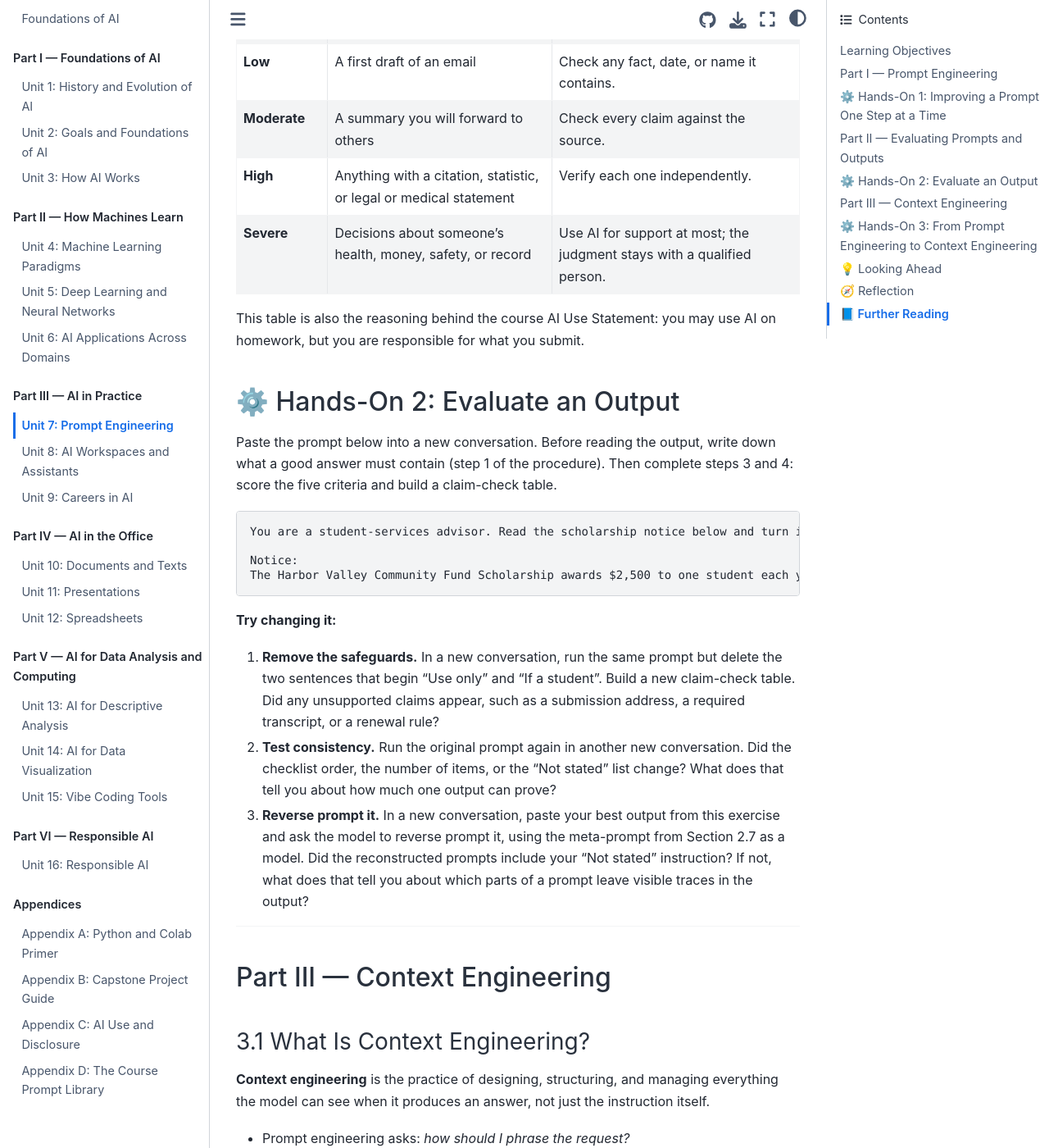
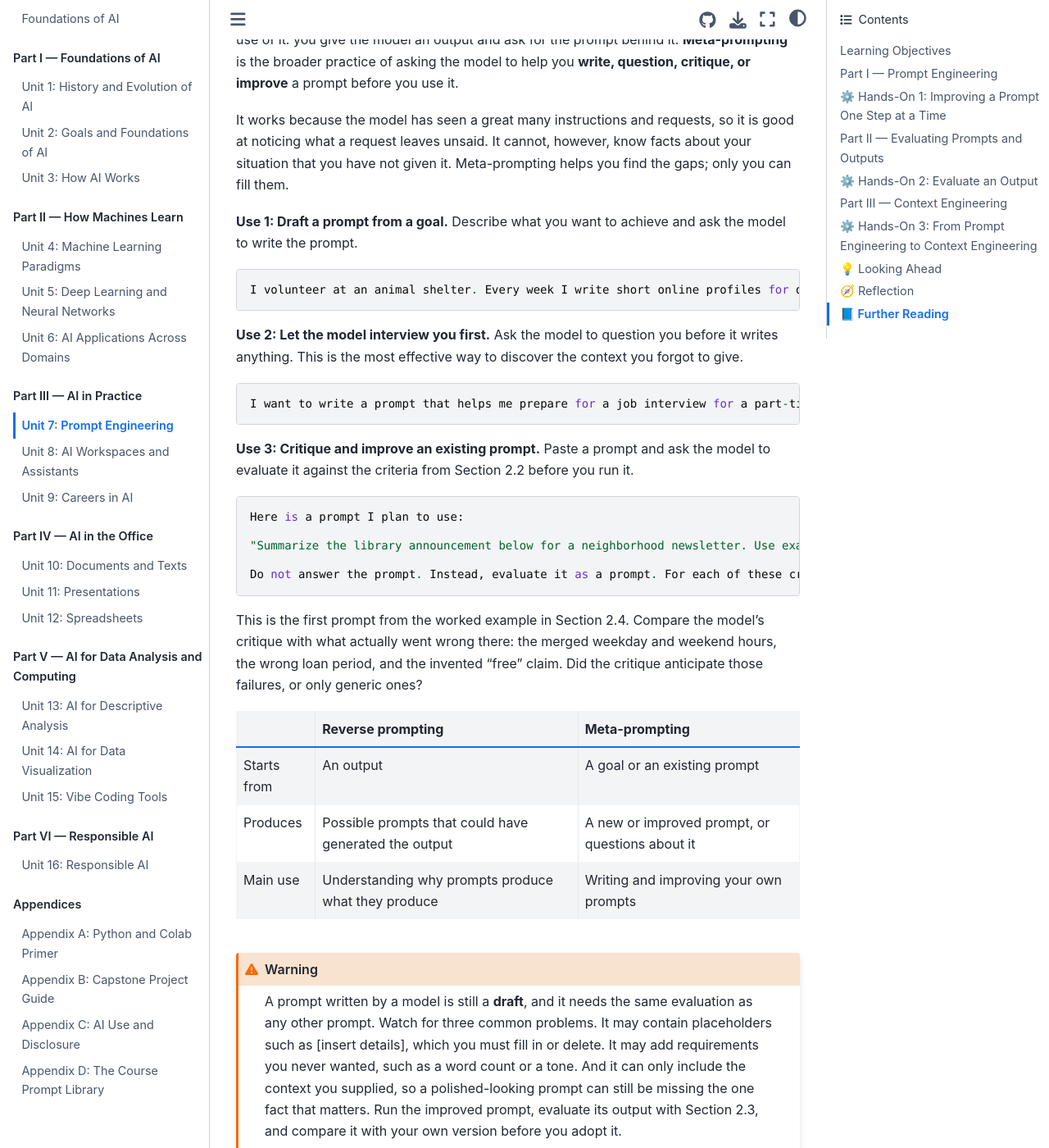
Before and after one commit to lndecastro/Foundations_of_AI, a Jupyter Book: the page built from book/Unit_07_Prompt_Engineering.md, in a window 1280 px wide and 1400 px high, scrolled down 11736 px. Shown: the whole window at 82% size. Built offline with Jupyter Book 1.0.4 settings and Sphinx 7.4.7 and the Sphinx Book theme 1.1.4, drawn with Linux system fonts in a browser that asks for light colours; some of the changed text lies outside the part shown.

Commit message:
Enhance Unit 07 with reverse and meta-prompting sections
Added sections on reverse prompting and meta-prompting, explaining their definitions and uses in prompt engineering.

````diff
--- a/book/Unit_07_Prompt_Engineering.md
+++ b/book/Unit_07_Prompt_Engineering.md
@@ -18,6 +18,7 @@ After completing this unit, you will be able to:
 - Recognize and apply five common prompt types: instructional, role-based, chain-of-thought, zero-shot, and few-shot.
 - Improve a prompt through iteration, changing one thing at a time.
 - **Evaluate** a prompt-output pair using five quality criteria and check its factual claims.
+- Use reverse prompting and meta-prompting to analyze, write, and improve prompts.
 - Explain what context engineering is, how it differs from prompt engineering, and apply its main techniques.
 
 ---
@@ -353,7 +354,7 @@ The revision assigns each bullet a job, which makes omissions obvious, and it na
 
 Reverse prompting starts from an **output** and asks: *what prompt would have produced this?* It is not a prompt type; it is an analysis method. It trains you to see which features of a prompt produce which features of an answer.
 
-You can do it yourself, or ask the model to do it with a **meta-prompt** (a prompt about prompts):
+You can do it yourself, or ask the model to do it with a **meta-prompt** (a prompt about prompts; Section 2.8 covers meta-prompting in full):
 
 ```
 Here is an AI-generated output:
@@ -362,12 +363,63 @@ Here is an AI-generated output:
 2. Photograph your belongings and store the photos online.
 3. Pack a go-bag with medications, documents, water, and chargers.
 
-Your task is to reverse prompt this output. Propose three different prompts that could have generated it. For each one, explain which words in the prompt would produce the numbered format, the practical tone, and the focus on preparation before a storm. Then explain how changing the audience in each prompt would change the output.
+Your task is to reverse prompt this output.
+Propose three different prompts that could have generated it.
+For each one, explain which words in the prompt would produce the numbered format, the practical tone, and the focus on preparation before a storm.
+Then explain how changing the audience in each prompt would change the output.
 ```
 
 Compare the model's reconstructed prompts with your own guesses. Did either include a role? An audience? A number of items? Each feature you can explain is a feature you can now produce deliberately.
 
-### 2.8 How Much Checking Is Enough?
+### 2.8 Meta-Prompting: Using AI to Write and Improve Prompts
+
+A **meta-prompt** is a prompt whose subject is another prompt. Reverse prompting is one use of it: you give the model an output and ask for the prompt behind it. **Meta-prompting** is the broader practice of asking the model to help you **write, question, critique, or improve** a prompt before you use it.
+
+It works because the model has seen a great many instructions and requests, so it is good at noticing what a request leaves unsaid. It cannot, however, know facts about your situation that you have not given it. Meta-prompting helps you find the gaps; only you can fill them.
+
+**Use 1: Draft a prompt from a goal.** Describe what you want to achieve and ask the model to write the prompt.
+
+```
+I volunteer at an animal shelter. Every week I write short online profiles for dogs available for adoption, and I want an AI assistant to draft them for me from my notes. Write a prompt I can reuse for this task. The prompt must contain the four components of a prompt: an instruction, context, a place for the input data, and an output format. Explain in one sentence why you chose each component.
+```
+
+**Use 2: Let the model interview you first.** Ask the model to question you before it writes anything. This is the most effective way to discover the context you forgot to give.
+
+```
+I want to write a prompt that helps me prepare for a job interview for a part-time position at a local bank. Before you write the prompt, ask me up to five questions about anything you would need to know to make it effective. Ask the questions one at a time and wait for my answer to each. After the last answer, write the complete prompt.
+```
+
+**Use 3: Critique and improve an existing prompt.** Paste a prompt and ask the model to evaluate it against the criteria from Section 2.2 before you run it.
+
+```
+Here is a prompt I plan to use:
+
+"Summarize the library announcement below for a neighborhood newsletter. Use exactly three bullet points. Include the new hours, the laptop rules, and the cost of late returns. Use only the information in the announcement."
+
+Do not answer the prompt. Instead, evaluate it as a prompt. For each of these criteria, explain how the prompt could lead to a weak output: relevance, completeness, clarity, factual accuracy, and format. Then write an improved version and list each change you made with the reason for it.
+```
+
+This is the first prompt from the worked example in Section 2.4. Compare the model's critique with what actually went wrong there: the merged weekday and weekend hours, the wrong loan period, and the invented "free" claim. Did the critique anticipate those failures, or only generic ones?
+
+| | Reverse prompting | Meta-prompting |
+| :--- | :--- | :--- |
+| Starts from | An output | A goal or an existing prompt |
+| Produces | Possible prompts that could have generated the output | A new or improved prompt, or questions about it |
+| Main use | Understanding why prompts produce what they produce | Writing and improving your own prompts |
+
+```{warning}
+A prompt written by a model is still a **draft**, and it needs the same evaluation as any other prompt. Watch for three common problems. It may contain placeholders such as [insert details], which you must fill in or delete. It may add requirements you never wanted, such as a word count or a tone. And it can only include the context you supplied, so a polished-looking prompt can still be missing the one fact that matters. Run the improved prompt, evaluate its output with Section 2.3, and compare it with your own version before you adopt it.
+```
+
+### Exercise 2: Meta-Prompting
+
+1. Choose a task you actually do: writing to a professor, planning a trip, preparing a presentation, or summarizing readings.
+2. Write your own prompt for it first, without help.
+3. In a new conversation, use the interview-first meta-prompt (Use 2), adapted to your task, and answer the model's questions.
+4. Run both prompts, each in its own new conversation, and score both outputs with the five criteria.
+5. Which prompt won? Which questions from the model revealed context you had left out?
+
+### 2.9 How Much Checking Is Enough?
 
 Not every output deserves the same scrutiny. Match the effort to the cost of an error.
 
@@ -597,7 +649,7 @@ Writing the same role and reference context into every conversation is tedious.
 3. In the worked example of Section 2.4, the prompt said "use only the information in the announcement" and the model still added a claim. What does that imply about how much any prompt can guarantee?
 4. A well-engineered prompt makes the output more likely to be **what you asked for**. Does it make it more likely to be **correct**? Are those the same thing?
 
-**Connecting to HW7 (Prompt Iteration Log):** choose one real task from your own life, studies, or intended career. Write an initial prompt and then five successive revisions, changing one thing each time and running each in a new conversation. For each version, record what you changed and why, the five criterion scores, and any claims you checked. Your final version must use at least two context engineering techniques from Section 3.3; name them. End with the AI Disclosure statement required by the syllabus. The log is graded, not the final prompt.
+**Connecting to HW7 (Prompt Iteration Log):** choose one real task from your own life, studies, or intended career. Write an initial prompt and then five successive revisions, changing one thing each time and running each in a new conversation. For each version, record what you changed and why, the five criterion scores, and any claims you checked. At least one revision must come from a meta-prompt (Section 2.8); record what the model changed and which changes you kept. Your final version must use at least two context engineering techniques from Section 3.3; name them. End with the AI Disclosure statement required by the syllabus. The log is graded, not the final prompt.
 
 ## 📘 Further Reading
 
@@ -606,6 +658,7 @@ Writing the same role and reference context into every conversation is tedious.
 - Mollick, E., & Mollick, L. R. (2024). _Co-Intelligence: Living and Working with AI_. Portfolio.
 - Prompt Engineering Guide. [https://www.promptingguide.ai/](https://www.promptingguide.ai/)
 - White, J. et al. (2023). _A Prompt Pattern Catalog to Enhance Prompt Engineering with ChatGPT_. arXiv:2302.11382. [https://arxiv.org/abs/2302.11382](https://arxiv.org/abs/2302.11382)
+- Zhou, Y. et al. (2023). _Large Language Models Are Human-Level Prompt Engineers_. arXiv:2211.01910. [https://arxiv.org/abs/2211.01910](https://arxiv.org/abs/2211.01910)
 - Wei, J. et al. (2022). _Chain-of-Thought Prompting Elicits Reasoning in Large Language Models_. arXiv:2201.11903. [https://arxiv.org/abs/2201.11903](https://arxiv.org/abs/2201.11903)
 - Lewis, P. et al. (2020). _Retrieval-Augmented Generation for Knowledge-Intensive NLP Tasks_. arXiv:2005.11401. [https://arxiv.org/abs/2005.11401](https://arxiv.org/abs/2005.11401)
 - Anthropic (2025). _Effective Context Engineering for AI Agents_. [https://www.anthropic.com/engineering/effective-context-engineering-for-ai-agents](https://www.anthropic.com/engineering/effective-context-engineering-for-ai-agents)
````
